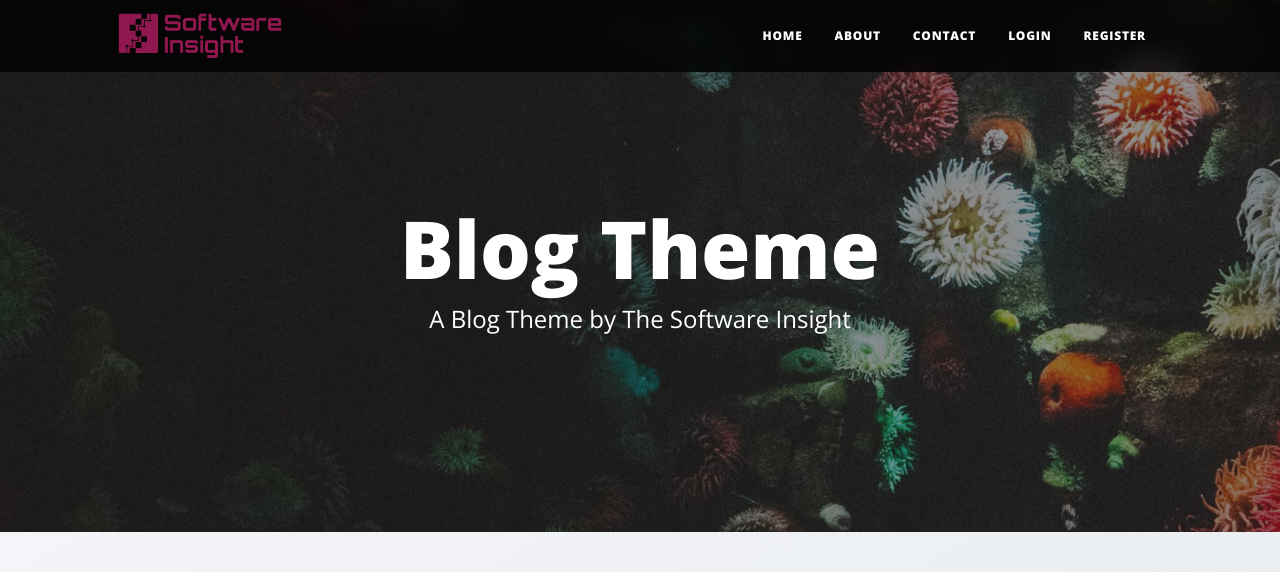
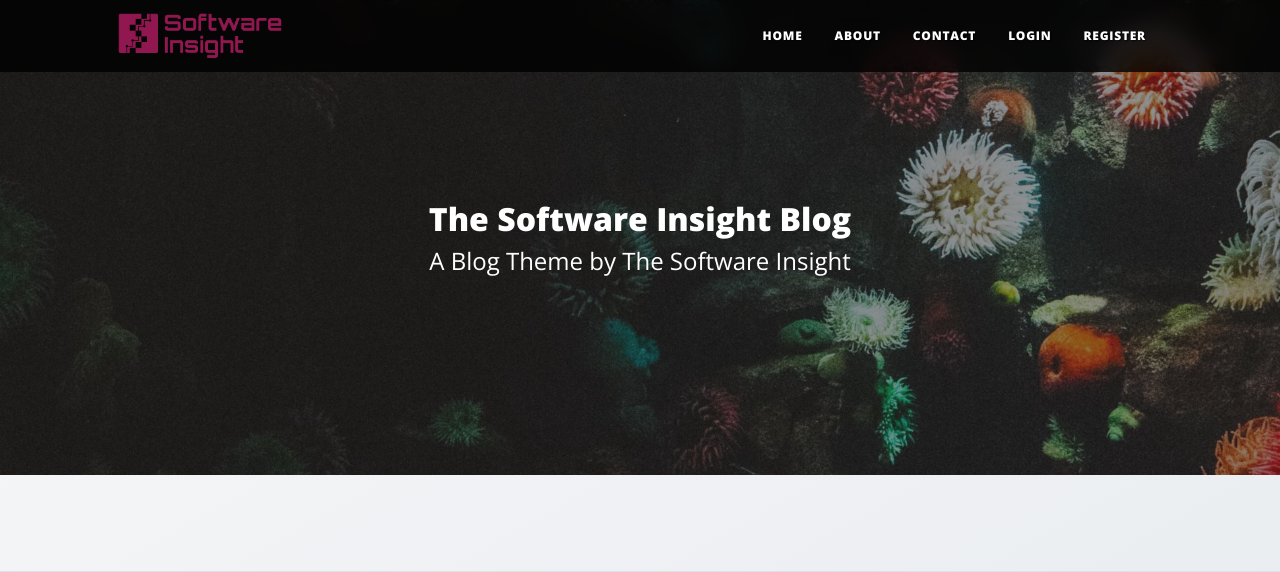
Before and after one commit to mjeyz/Blog-Website, a Flask app: page / in a window 1280 px wide. Shown: the top 572 px of the page. Run offline with Flask 3, Linux system fonts and the light colour scheme; data that the repository does not hold is empty; some libraries are stand-ins or nearby versions.

Commit message:
style(templates): adjust layout and text styling in multiple templates
- Change column width from xl-7 to xl-8 in make-post, login, and register templates
- Update logout icon color to match text
- Modify heading levels and text in index.html for better hierarchy

```diff
--- a/templates/header.html
+++ b/templates/header.html
@@ -97,7 +97,7 @@
                         </li>
                         <li>
                             <a class="dropdown-item text-danger" href="{{ url_for('logout') }}">
-                                <i class="bi bi-box-arrow-right me-2"></i>Logout
+                                <i class="bi bi-box-arrow-right me-2 text-danger"></i>Logout
                             </a>
                         </li>
                     </ul>
--- a/templates/index.html
+++ b/templates/index.html
@@ -7,9 +7,9 @@
             <div class="col-md-10 col-lg-8 col-xl-7 text-center">
                 <div class="site-heading">
                     {% if current_user.first_name %}
-                    <h1>{{ current_user.first_name }}'s Blog</h1>
+                    <h2>Welcome to {{ current_user.first_name }}'s Insights</h2>
                     {% else %}
-                    <h1>Blog Theme</h1>
+                    <h2>The Software Insight Blog</h2>
                     {% endif %}
                     <span class="subheading">A Blog Theme by The Software Insight</span>
                 </div>
--- a/templates/login.html
+++ b/templates/login.html
@@ -20,7 +20,7 @@
 <main class="mb-4">
     <div class="container px-4 px-lg-5">
         <div class="row gx-4 gx-lg-5 justify-content-center">
-            <div class="col-md-10 col-lg-8 col-xl-7">
+            <div class="col-md-10 col-lg-8 col-xl-8">
 
                 <!-- Flash Messages -->
                 {% with messages = get_flashed_messages(with_categories=true) %}
--- a/templates/make-post.html
+++ b/templates/make-post.html
@@ -45,7 +45,7 @@
 <main class="mb-4">
     <div class="container px-4 px-lg-5">
         <div class="row gx-4 gx-lg-5 justify-content-center">
-            <div class="col-md-10 col-lg-8 col-xl-7">
+            <div class="col-md-10 col-lg-8 col-xl-8">
 
                 <!-- CKEditor + Form -->
                 {{ ckeditor.load() }}
--- a/templates/register.html
+++ b/templates/register.html
@@ -20,7 +20,7 @@
 <main class="mb-4">
     <div class="container px-4 px-lg-5">
         <div class="row gx-4 gx-lg-5 justify-content-center">
-            <div class="col-md-10 col-lg-8 col-xl-7">
+            <div class="col-md-10 col-lg-8 col-xl-8">
 
                 <!-- Flash Messages -->
                 {% with messages = get_flashed_messages(with_categories=true) %}
```
